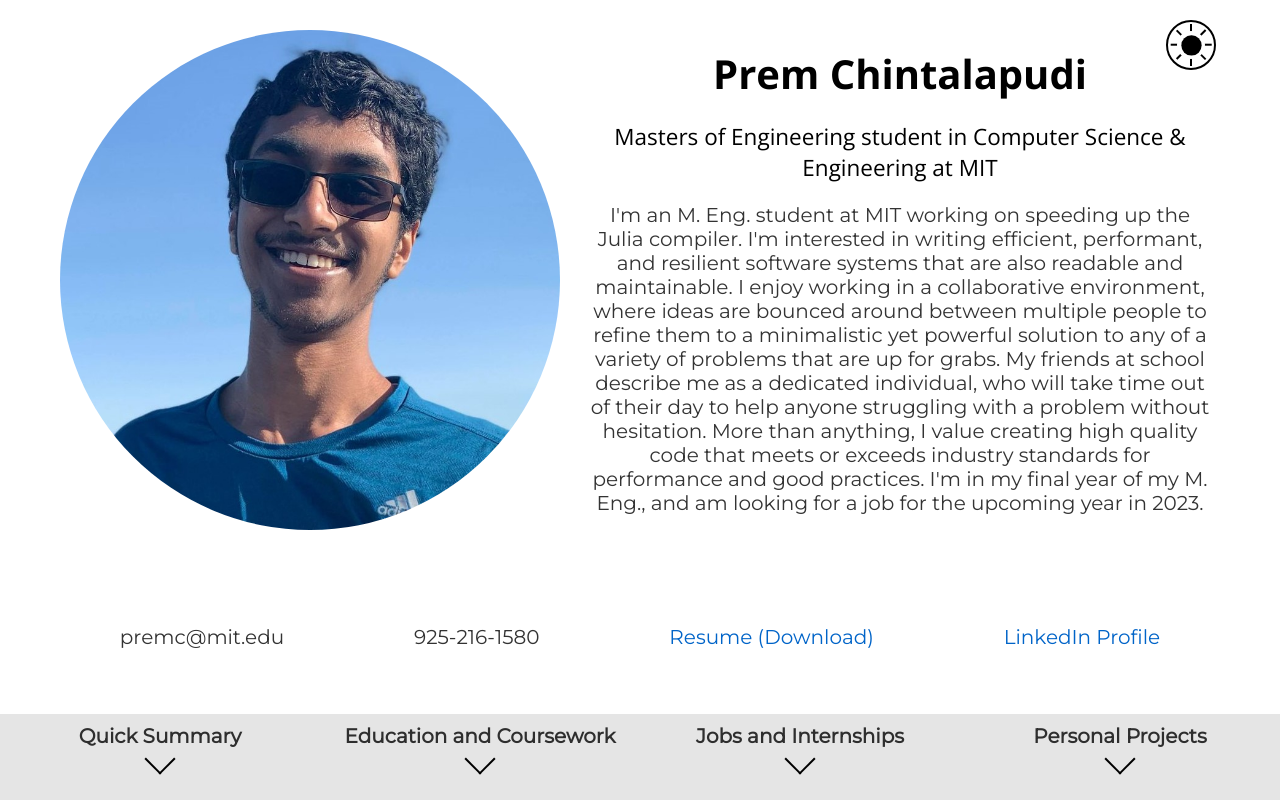
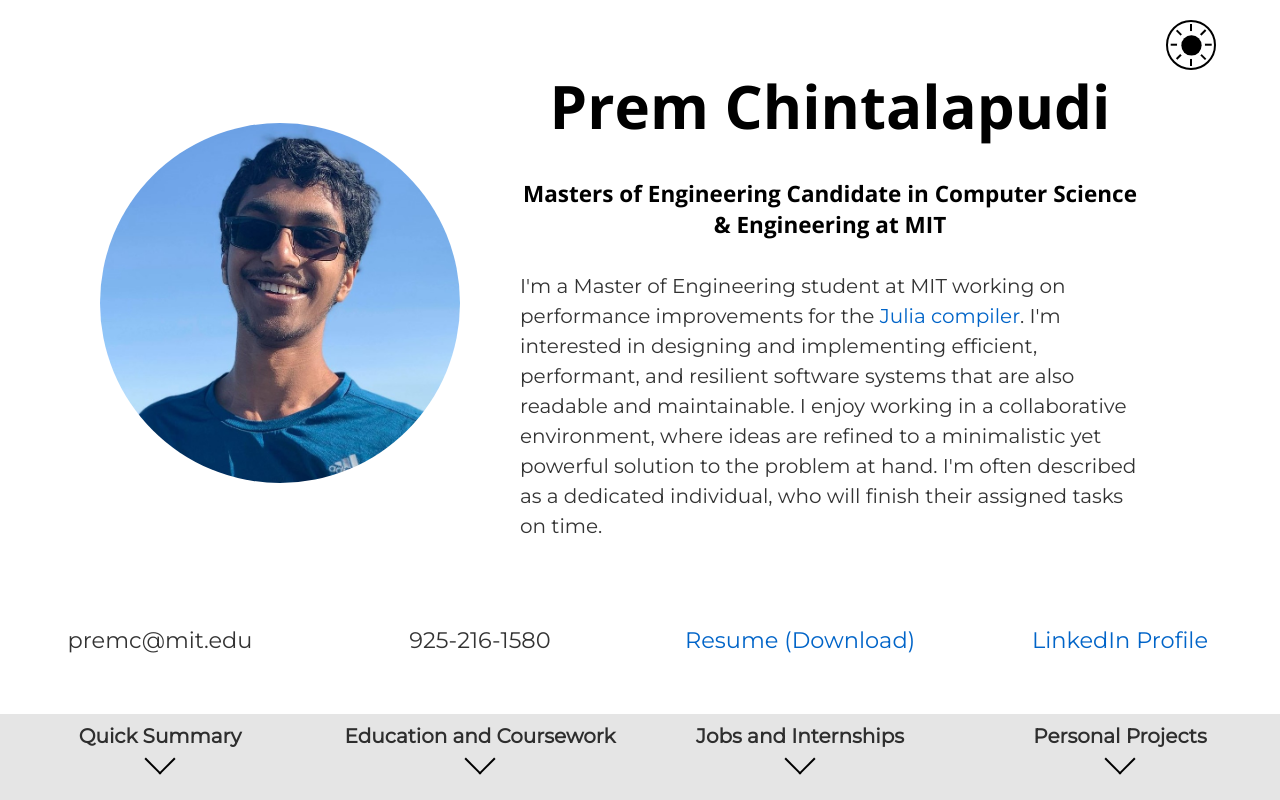
Before and after one commit to pchintalapudi/website-dev, a Vue app: page / in a window 1280 px wide. Built offline with nearby package versions, Linux system fonts and the light colour scheme; no server answers.

Commit message:
Many updates

```diff
--- a/src/App.vue
+++ b/src/App.vue
@@ -101,13 +101,13 @@
   display: none;
 }
 h1 {
-  font-size: 2em;
+  font-size: 3em;
 }
 h2 {
-  font-size: 1.5em;
+  font-size: 1.75em;
 }
 h3 {
-  font-size: 1.25em;
+  font-size: 1.5em;
 }
 h4 {
   font-size: 1.125em;
--- a/src/components/Education.vue
+++ b/src/components/Education.vue
@@ -42,8 +42,13 @@
 #education {
   align-items: center;
   text-align: center;
-  font-size: 1.25em;
   padding: 20px 0;
+}
+h2, h3 {
+  padding: 0.5em;
+}
+h4 {
+  padding: 0.25em;
 }
 mark {
   display: inline;
@@ -89,16 +94,17 @@
   padding: 10px;
   justify-content: center;
   border-radius: 10px;
+  background-color: rgba(var(--fg-color), 0.1);
 }
-.cs {
-  background-color: rgba(var(--red), 0.05);
+/* .cs {
+  background-color: rgba(var(--red), 0.1);
 }
 .bio {
-  background-color: rgba(var(--green), 0.05);
+  background-color: rgba(var(--green), 0.1);
 }
 .cs.bio {
-  background-color: rgba(var(--yellow), 0.05);
-}
+  background-color: rgba(var(--yellow), 0.1);
+} */
 
 @media (max-width: 1000px) {
   .class.all {
--- a/src/components/NumberedStat.vue
+++ b/src/components/NumberedStat.vue
@@ -58,13 +58,12 @@
 <style scoped>
 .number {
   border-radius: 50%;
-  font-size: 4em;
+  font-size: 2.75em;
   width: 2em;
   height: 2em;
   justify-content: center;
   align-items: center;
   color: rgb(var(--fg-color));
-  font-weight: normal;
   margin: 20px;
   transition: color 300ms;
   position: relative;
@@ -108,10 +107,11 @@
 .final {
   background-color: rgb(var(--bg-color));
   position: absolute;
-  top: 5px;
-  left: 5px;
-  right: 5px;
-  bottom: 5px;
+  --radius: 2px;
+  top: var(--radius);
+  left: var(--radius);
+  right: var(--radius);
+  bottom: var(--radius);
   border-radius: 50%;
 }
 .number:hover .arc>* {
--- a/src/components/Projects.vue
+++ b/src/components/Projects.vue
@@ -65,7 +65,6 @@
 </script>
 <style scoped>
 #projects {
-  font-size: 1.125em;
   padding: 20px;
   align-items: center;
   padding: 20px 5vw;
@@ -101,8 +100,8 @@
   height: 100%;
   display: grid;
   grid-template-columns: repeat(auto-fit, minmax(400px, 1fr));
-  column-gap: 10px;
-  row-gap: 10px;
+  column-gap: 40px;
+  row-gap: 40px;
 }
 .project {
   padding: 10px;
@@ -112,9 +111,12 @@
 .project > p, .metadata {
   padding: 10px 0;
 }
+.metadata > i {
+  padding-top: 10px;
+}
 .header {
   text-align: center;
-  padding: 20px;
+  padding: 40px;
 }
 .cs:hover {
   background-color: rgba(var(--red), 0.1);
--- a/src/components/Title.vue
+++ b/src/components/Title.vue
@@ -5,14 +5,14 @@
       <article class="metadata">
         <h1 class="text">Prem Chintalapudi</h1>
         <h4 class="text">
-          Masters of Engineering student in Computer Science &
+          Masters of Engineering Candidate in Computer Science &
           Engineering at MIT
         </h4>
-        <p class="text">{{summary}}</p>
+        <p class="text" v-html="summary"></p>
       </article>
     </section>
+    <section class="grid">
       <section class="contact">
-      <div class="row">
         <address class="email">
           <p>premc</p>
           <i aria-hidden="true">@SLDKFSON@@~!!~!@#$%^&*()</i>
@@ -27,11 +27,9 @@
           <i aria-hidden="true">@SLDKFSON@@~!!~!@#$%^&*(875)456-213</i>
           <p>1580</p>
         </address>
-      </div>
-      <div class="row">
         <address class="resume">
           <a
-            href="https://github.com/pchintalapudi/pchintalapudi.github.io/raw/master/src/assets/Prem_Chintalapudi_Resume.pdf"
+            href="https://github.com/pchintalapudi/pchintalapudi.github.io/raw/master/src/assets/Prem_Chintalapudi_Resume.docx"
             download=""
             >Resume (Download)</a
           >
@@ -39,7 +37,6 @@
         <address class="linkedin">
           <a href="https://linkedin.com/in/pchintalapudi">LinkedIn Profile</a>
         </address>
-      </div>
       </section>
       <section class="links">
         <a href="#summary" class="text blue"><p>Quick Summary</p></a>
@@ -49,26 +46,27 @@
         <a href="#work" class="text yellow"><p>Jobs and Internships</p></a>
         <a href="#projects" class="text red"><p>Personal Projects</p></a>
       </section>
+    </section>
   </article>
 </template>
 <script lang="ts">
 import { useStore } from "@/store";
 import { defineComponent } from "vue";
+import { marked } from "marked";
 
 export default defineComponent({
   setup() {},
   computed: {
     summary() {
-      return useStore().state.summary;
+      return marked(useStore().state.summary);
     }
   }
 });
 </script>
 <style scoped>
 .links {
-  flex-flow: row wrap;
+  display: contents;
   justify-content: center;
-  background-color: rgba(var(--fg-color), 0.1);
   transition: background-color 300ms;
 }
 .links > .text {
@@ -76,9 +74,10 @@
   align-items: center;
   flex: 1;
   font-weight: bold;
-  transition: background-color 150ms, color 150ms;
+  transition: background-color 150ms, color 150ms, opacity 150ms;
   color: rgb(var(--color));
   padding-bottom: 30px;
+  background-color: rgba(var(--fg-color), 0.1);
 }
 .links > :hover {
   background-color: rgba(var(--fg-color), 0.1);
@@ -108,10 +107,12 @@
 .metadata {
   justify-content: center;
   align-items: center;
-  padding: 10px;
+  padding: 10px 40px;
 }
 #title {
   font-size: 1.25em;
+  flex-shrink: 0;
+  flex-basis: 100vh;
 }
 .text {
   text-align: center;
@@ -122,21 +123,28 @@
   min-width: 350px;
 }
 .header h4 {
-  font-weight: normal;
+  margin: 0.5em 0;
+}
+.header p {
+  text-align: left;
+  line-height: 1.5em;
+}
+.header p :deep(*) {
+  display: inline;
 }
 img {
   border-radius: 50%;
-  height: 62.5vmin;
-  width: 62.5vmin;
+  height: 45vmin;
+  width: 45vmin;
   align-self: center;
   object-fit: cover;
   margin: 10px;
 }
 .contact {
-  flex-flow: row wrap;
-  justify-content: space-evenly;
-  align-items: center;
-  flex: 1;
+  display: contents;
+  text-align: center;
+  padding: 20px;
+  font-size: 1.125em;
 }
 .row {
   display: contents;
@@ -160,10 +168,10 @@
   content: "-";
   display: inline;
 }
-@media (min-width: 1000px) {
-  #title {
-    min-height: 100vh;
-  }
+.grid {
+  display: grid;
+  grid-template-columns: 1fr 1fr 1fr 1fr;
+  row-gap: 2em;
 }
 @media (max-width: 1000px) {
   address {
@@ -181,4 +189,10 @@
     font-size: 1em;
   }
 }
+@media (max-width: 500px) {
+  .grid {
+    grid-template-columns: 1fr 1fr;
+    row-gap: 0;
+  }
+}
 </style>
--- a/src/components/Work.vue
+++ b/src/components/Work.vue
@@ -9,9 +9,9 @@
         :class="[...exp.tags, 'work']"
         :id="exp.id"
       >
-        <h3>{{ exp.role }}</h3>
+        <h3>{{ exp.company }}</h3>
         <span class="metadata">
-          <h4>{{ exp.company }}</h4>
+          <h4>{{ exp.role }}</h4>
           <i v-if="exp.start != exp.end"
             >{{ dateFromString(exp.start) }} to
             {{ dateFromString(exp.end) }}</i
@@ -64,7 +64,6 @@
 </script>
 <style scoped>
 #work {
-  font-size: 1.125em;
   padding: 20px;
   align-items: center;
   padding: 20px 5vw;
@@ -93,8 +92,8 @@
 .experiences {
   display: grid;
   grid-template-columns: repeat(auto-fit, minmax(400px, 1fr));
-  column-gap: 10px;
-  row-gap: 10px;
+  column-gap: 40px;
+  row-gap: 40px;
 }
 .work {
   padding: 10px;
@@ -104,15 +103,12 @@
 .work > p, .metadata {
   padding: 10px 0;
 }
+.metadata > i {
+  padding-top: 10px;
+}
 .header {
   text-align: center;
-  padding: 20px;
-}
-.cs:hover {
-  background-color: rgba(var(--red), 0.1);
-}
-.bio:hover {
-  background-color: rgba(var(--green), 0.1);
+  padding: 40px;
 }
 .description :deep(*) {
   display: inline-block;
--- a/src/components/icons/Flask.vue
+++ b/src/components/icons/Flask.vue
@@ -30,7 +30,7 @@
   position: absolute;
   content: "";
   margin: auto;
-  left: 0;
+  left: -0.5px;
   right: 0;
   top: 0;
   transform: translateY(calc(2px - 100%));
--- a/src/components/icons/GraduationCap.vue
+++ b/src/components/icons/GraduationCap.vue
@@ -28,7 +28,7 @@
   border-right-color: transparent;
   border-bottom-left-radius: 5px 2px;
   transition: border-color 300ms;
-  transform: translate(10px, 19px);
+  transform: translate(11px, 19px);
 }
 .base::after {
   position: absolute;
@@ -45,7 +45,7 @@
   border-left-color: transparent;
   border-bottom-right-radius: 5px 2px;
   transition: border-color 300ms;
-  transform: translate(-17px, -3.5px);
+  transform: translate(-18px, -4px);
 }
 .graduation-cap::after {
   position: absolute;
--- a/src/store/classes.yaml
+++ b/src/store/classes.yaml
@@ -1,16 +1,3 @@
-- name: Computer Systems Security
-  id: '6.858'
-  tags:
-  - cs
-- name: Distributed Systems
-  id: '6.824'
-  tags:
-  - cs
-- name: 'Computational Systems Biology: Deep Learning in the Life Sciences'
-  id: '6.874'
-  tags:
-  - cs
-  - bio
 - name: Software Performance Engineering
   id: '6.172'
   tags:
@@ -19,6 +6,19 @@
   id: '6.046'
   tags:
   - cs
+- name: Distributed Systems
+  id: '6.824'
+  tags:
+  - cs
+- name: Computer Systems Security
+  id: '6.858'
+  tags:
+  - cs
+- name: 'Computational Systems Biology: Deep Learning in the Life Sciences'
+  id: '6.874'
+  tags:
+  - cs
+  - bio
 - name: Introduction to Machine Learning
   id: '6.036'
   tags:
--- a/src/store/summary.md
+++ b/src/store/summary.md
@@ -1 +1 @@
-I'm an M. Eng. student at MIT working on speeding up the Julia compiler. I'm interested in writing efficient, performant, and resilient software systems that are also readable and maintainable. I enjoy working in a collaborative environment, where ideas are bounced around between multiple people to refine them to a minimalistic yet powerful solution to any of a variety of problems that are up for grabs. My friends at school describe me as a dedicated individual, who will take time out of their day to help anyone struggling with a problem without hesitation. More than anything, I value creating high quality code that meets or exceeds industry standards for performance and good practices. I'm in my final year of my M. Eng., and am looking for a job for the upcoming year in 2023.
+I'm a Master of Engineering student at MIT working on performance improvements for the [Julia compiler](https://github.com/JuliaLang/julia/pulls?q=is%3Apr+author%3Apchintalapudi+). I'm interested in designing and implementing efficient, performant, and resilient software systems that are also readable and maintainable. I enjoy working in a collaborative environment, where ideas are refined to a minimalistic yet powerful solution to the problem at hand. I'm often described as a dedicated individual, who will finish their assigned tasks on time.
```
Also changed, not shown: src/components/Summary.vue (+8 -54 lines), public/index.html (line endings or trailing spaces), 1 other file (tests, documents, lock files or other folders). Lines whose indentation alone changed are shown as unchanged.
